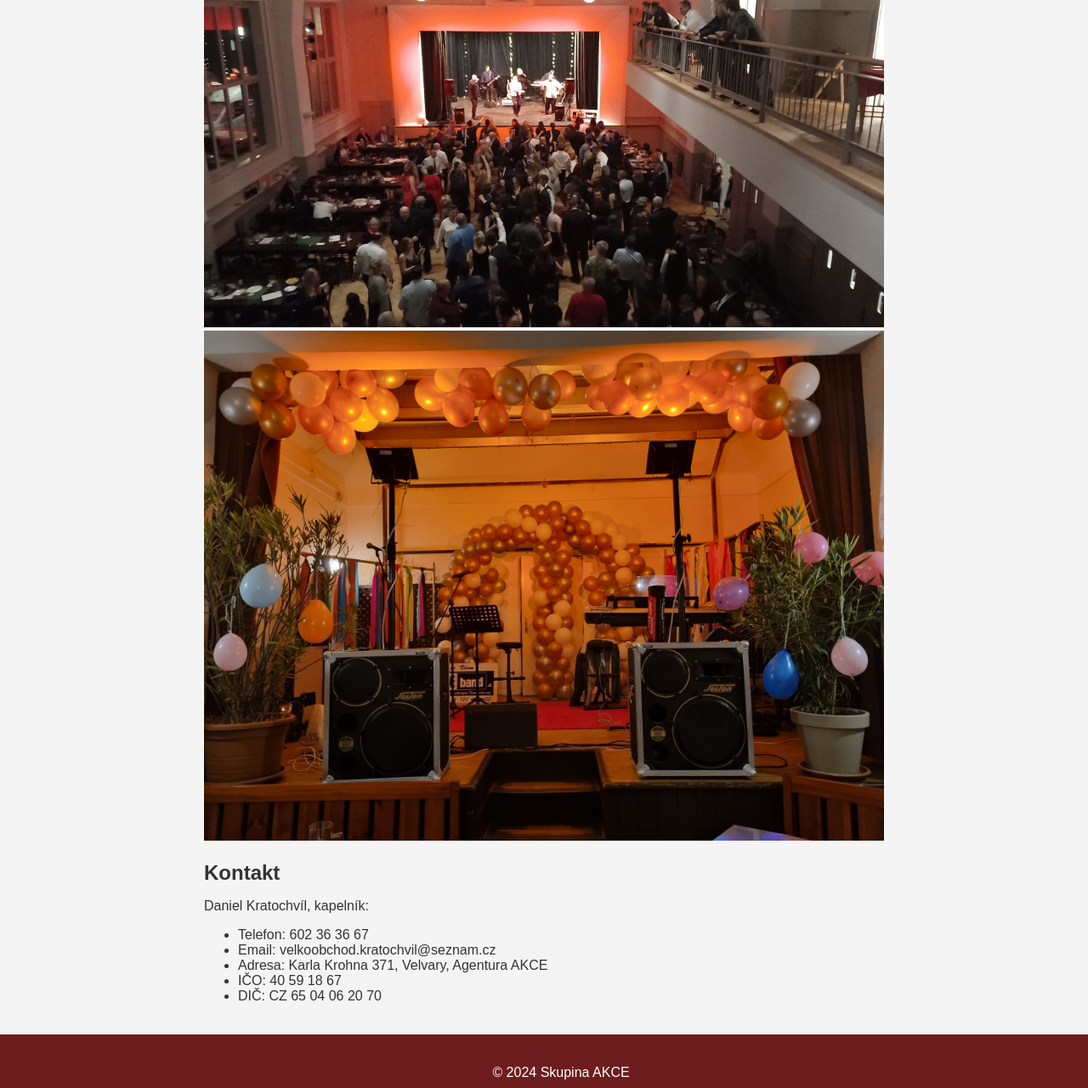
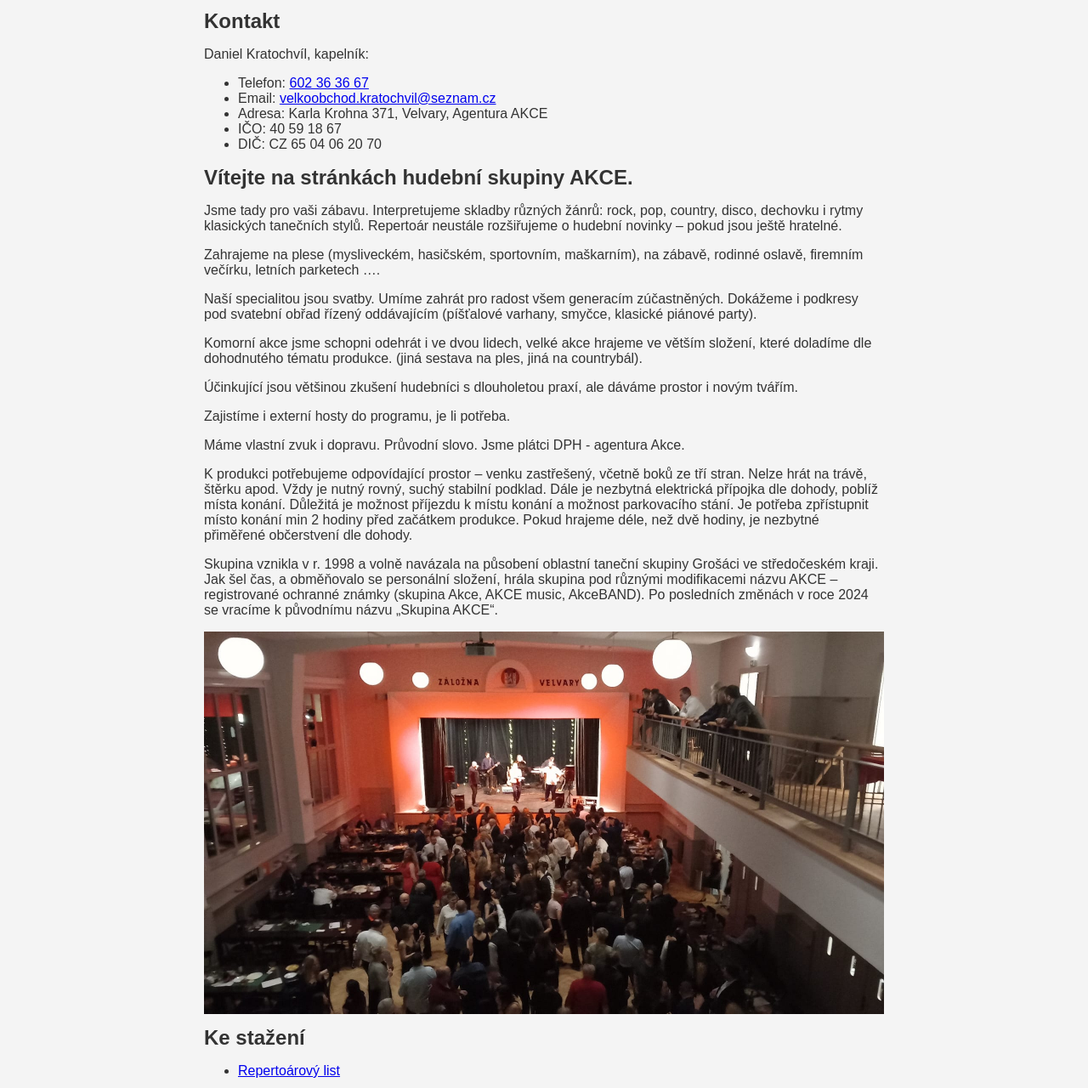
Before and after one commit to velkoobchod-kratochvil-cz/skupina-akce, a plain HTML site: page index.html in a window 1280 px wide. Shown: the part 720-2000 px from the top of the page at 85% size. Drawn offline with Linux system fonts and the light colour scheme.

Commit message:
repertoarovy list, textove upravy

```diff
--- a/index.html
+++ b/index.html
@@ -56,24 +56,36 @@
 </header>
 
 <main>
+    <section class="contact">
+        <img src="technika.jpeg" />
+        <h2>Kontakt</h2>
+        <p>Daniel Kratochvíl, kapelník:</p>
+        <ul>
+            <li>Telefon:  <a href="tel:+420602363667">602 36 36 67</a></li>
+            <li>Email: <a href="mailto:velkoobchod.kratochvil@seznam.cz">velkoobchod.kratochvil@seznam.cz</a></li>
+            <li>Adresa: Karla Krohna 371, Velvary, Agentura AKCE</li>
+            <li>IČO: 40 59 18 67</li>
+            <li>DIČ: CZ 65 04 06 20 70</li>
+        </ul>
+    </section>
     <section>
         <h2>Vítejte na stránkách hudební skupiny AKCE.</h2>
         <p>
-            Jsme tady pro vaši zábavu. Interpretujeme skladby různých žánrů : rock, pop, country, disco ,
+            Jsme tady pro vaši zábavu. Interpretujeme skladby různých žánrů: rock, pop, country, disco,
             dechovku i rytmy klasických tanečních stylů. Repertoár neustále rozšiřujeme o hudební novinky –
             pokud jsou ještě hratelné.
         </p><p>
-            Zahrajeme na plese ( mysliveckém, hasičském, sportovním, maškarním ), na zábavě ,rodinné
+            Zahrajeme na plese (mysliveckém, hasičském, sportovním, maškarním), na zábavě, rodinné
             oslavě, firemním večírku, letních parketech ….
     </p><p>
-            Naší specialitou jsou svatby. Umíme zahrát pro radost všem generacím zůčastněných. Dokážeme i
-            podkresy pod svatební obřad řízený oddávajícím ( píšťalové varhany, smyčce, klasické piánové
-            party )
+            Naší specialitou jsou svatby. Umíme zahrát pro radost všem generacím zúčastněných. Dokážeme i
+            podkresy pod svatební obřad řízený oddávajícím (píšťalové varhany, smyčce, klasické piánové
+            party).
     </p><p>
             Komorní akce jsme schopni odehrát i ve dvou lidech, velké akce hrajeme ve větším složení, které
-            doladíme dle dohodnutého tématu produkce. ( jiná sestava na ples, jiná na countrybál )
+            doladíme dle dohodnutého tématu produkce. (jiná sestava na ples, jiná na countrybál).
     </p><p>
-            Učinkující jsou většinou zkušení hudebníci s dlouholetou praxí, ale dáváme prostor i novým tvářím.
+            Účinkující jsou většinou zkušení hudebníci s dlouholetou praxí, ale dáváme prostor i novým tvářím.
     </p><p>
             Zajistíme i externí hosty do programu, je li potřeba.
     </p><p>
@@ -91,17 +103,11 @@
             Po posledních změnách v roce 2024 se vracíme k původnímu názvu „Skupina AKCE“.
         </p>
         <img src="velvary.jpeg">
-        <img src="technika.jpeg">
-
-    <section class="contact">
-        <h2>Kontakt</h2>
-        <p>Daniel Kratochvíl, kapelník:</p>
+    </section>
+    <section>
+        <h2>Ke stažení</h2>
         <ul>
-            <li>Telefon:  602 36 36 67</li>
-            <li>Email: velkoobchod.kratochvil@seznam.cz</li>
-            <li>Adresa: Karla Krohna 371, Velvary, Agentura AKCE</li>
-            <li>IČO: 40 59 18 67</li>
-            <li>DIČ: CZ 65 04 06 20 70</li>
+            <li><a href="repertoarovy_list.pdf">Repertoárový list</a></li>
         </ul>
     </section>
 </main>
```
Also changed, not shown: 1 other file.
